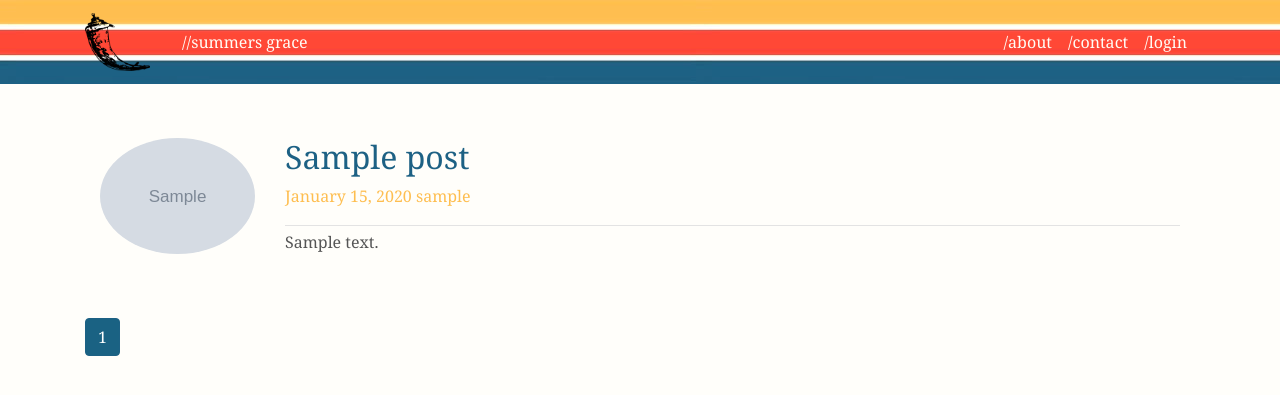
After one commit to gardnmi/personal-blog, a Flask app: a page that uses personal_blog/templates/layout.html in a window 1280 px wide. The commit adds this page. Shown: the top 395 px of the page. Run offline with Flask 2, Linux system fonts and the light colour scheme; tables that the repository leaves empty hold one stand-in row (values such as "Sample post"); grey boxes marked "Sample" are stand-in pictures; parts of the project's set-up code (start-up, migrations or seed data) failed here and were passed over; some libraries are stand-ins or nearby versions.

Commit message:
Huge Update

```diff
--- a/personal_blog/routes.py
+++ b/personal_blog/routes.py
@@ -4,7 +4,7 @@ from PIL import Image
 from flask import render_template, url_for, flash, redirect, request, abort
 from personal_blog import app, db, bcrypt, mail
 from personal_blog.forms import LoginForm, UpdateAccountForm, PostForm, RequestResetForm, ResetPasswordForm  # , RegistrationForm
-from personal_blog.models import User, Post
+from personal_blog.models import User, Post, Tag
 from personal_blog.utils import save_picture
 from flask_login import login_user, current_user, logout_user, login_required
 from flask_mail import Message
@@ -99,7 +99,10 @@ def account():
 def new_post():
     form = PostForm()
     if form.validate_on_submit():
-        post = Post(title=form.title.data, slug=slugify(form.title.data), content=form.content.data, author=current_user)
+        tags = Tag.query.filter(Tag.tag_name.in_(form.tags.data)).all()
+
+        post = Post(title=form.title.data, slug=slugify(form.title.data),
+                    content=form.content.data, author=current_user, tags=tags)
 
         db.session.add(post)
         db.session.commit()
@@ -107,7 +110,7 @@ def new_post():
         flash('Your post has been created!', 'success')
 
         return redirect(url_for('home'))
-    return render_template('create_post.html', title='New Post',
+    return render_template('create_update_post.html', title='New Post',
                            form=form, legend='New Post')
 
 
@@ -128,8 +131,10 @@ def update_post(slug):
     form = PostForm()
 
     if form.validate_on_submit():
+        tags = Tag.query.filter(Tag.tag_name.in_(form.tags.data)).all()
         post.title = form.title.data
         post.content = form.content.data
+        post.tags = tags
 
         db.session.commit()
 
@@ -140,7 +145,7 @@ def update_post(slug):
         form.title.data = post.title
         form.content.data = post.content
 
-    return render_template('create_post.html', title='Update Post',
+    return render_template('create_update_post.html', title='Update Post',
                            form=form, legend='Update Post')
 
 
@@ -158,6 +163,44 @@ def delete_post(slug):
     flash('Your post has been deleted!', 'success')
 
     return redirect(url_for('home'))
+
+
+@app.route("/tags", methods=['GET', 'POST'])
+@login_required
+def tags():
+    form = UpdateAccountForm()
+    if form.validate_on_submit():
+        if form.picture.data:
+            picture_file = save_picture(form.picture.data)
+            current_user.image_file = picture_file
+
+        current_user.username = form.username.data
+        current_user.alias = form.alias.data
+
+        db.session.commit()
+
+        flash('Tags has been updated!', 'success')
+
+        return redirect(url_for('account'))
+    elif request.method == 'GET':
+        form.username.data = current_user.username
+        form.alias.data = current_user.alias
+
+    image_file = url_for('static', filename='profile_pics/' + current_user.image_file)
+
+    return render_template('account.html', title='Account',
+                           image_file=image_file, form=form)
+
+
+@app.route("/tag/<string:tag_name>")
+def tag_posts(tag_name):
+    page = request.args.get('page', 1, type=int)
+    tag = Tag.query.filter(Tag.tag_name.contains(tag_name)).first_or_404()
+
+    posts = Post.query.filter(Post.tags.contains(tag))\
+        .order_by(Post.date_posted.desc())\
+        .paginate(page=page, per_page=5)
+    return render_template('tag_posts.html', posts=posts, tag=tag)
 
 
 # @app.route("/user/<string:username>")
--- a/personal_blog/static/main.css
+++ b/personal_blog/static/main.css
@@ -1,12 +1,20 @@
+a {
+  color: #1d6184;
+}
+
+a:hover {
+  color: #ff4836;
+}
+
+
 body {
-  background: #ffffff;
+  background: #fffefa;
   color: #333333;
   margin-top: 5rem;
   font-family: Georgia, "Times New Roman", Times, serif;
   color: #555;
 }
 
-}
 
 h1, h2, h3, h4, h5, h6 {
   color: #444444;
@@ -47,15 +55,6 @@ h1, h2, h3, h4, h5, h6 {
   }
 }
 
-.article-title {
-  color: #555555de;
-}
-
-a.article-title:hover {
-  color: #428bca;
-  text-decoration: none;
-}
-
 .article-content {
   white-space: pre-line;
 }
@@ -73,7 +72,6 @@ a.article-title:hover {
 }
 
 .article-metadata a:hover {
-  color: #333;
   text-decoration: none;
 }
 
@@ -85,6 +83,7 @@ a.article-title:hover {
 
 .account-img {
   height: 125px;
+  padding-right: 2rem;
   margin-right: 0px;
   margin-bottom: 16px;
 }
@@ -130,8 +129,12 @@ a.article-title:hover {
     border-color: #1d6184;
 }
 
-a {
-    color: #3672a4;
-    text-decoration: none;
-    background-color: transparent;
+
+#tag_pictures {
+    padding-bottom: 1rem;
+
 }
+
+.blog-post-meta {
+  color: #febe50;
+}
--- /dev/null
+++ b/personal_blog/templates/tag_posts.html
@@ -0,0 +1,38 @@
+{% extends "layout.html" %}
+{% block content %}
+<h1 class="mb-3">
+   <pre> </pre>
+</h1>
+<div class="row">
+   <div class="col-sm-2">
+      <img class="img-fluid rounded-circle article-img" src="{{ url_for('static', filename='tag_pics/' + tag.image_file) }}" >
+   </div>
+   <div class="col-sm-10 blog-main">
+      {% for post in posts.items %}
+      <div class="blog-post">
+         <article class="media content-section">
+            <div class="media-body">
+               <div class="article-metadata">
+                  <h2> <a class="article-title" href="{{ url_for('post', slug=post.slug) }}">{{ post.title }}</a></h2>
+                  <p class="blog-post-meta">{{ post.date_posted.strftime('%B %d, %Y') }}
+                     <a>{{ post.author.username }}</a>
+               </div>
+               <p class="article-content">{{ post.content|safe }}</p>
+            </div>
+         </article>
+      </div>
+      {% endfor %}
+   </div>
+   {% for page_num in posts.iter_pages(left_edge=1, right_edge=1, left_current=1, right_current=2) %}
+   {% if page_num %}
+   {% if posts.page == page_num %}
+   <a class="btn btn-info mb-4" href="{{ url_for('tag_posts', tag_name=tag.tag_name, page=page_num) }}">{{ page_num }}</a>
+   {% else %}
+   <a class="btn btn-outline-info mb-4" href="{{ url_for('tag_posts', tag_name=tag.tag_name, page=page_num) }}">{{ page_num }}</a>
+   {% endif %}
+   {% else %}
+   ...
+   {% endif %}
+   {% endfor %}
+</div>
+{% endblock content %}
--- a/run.py
+++ b/run.py
@@ -1,7 +1,10 @@
 import os
 from sqlalchemy_utils import database_exists
 from personal_blog import app, db, bcrypt
-from personal_blog.models import User
+from personal_blog.models import User, Post, Tag
+
+with open('sample_post.txt') as file:
+    content = file.read().replace('\n', '')
 
 
 def my_function():
@@ -16,12 +19,26 @@ def my_function():
             os.chdir(current_file_directory)
             db.drop_all()
             db.create_all()
+
             hashed_password = bcrypt.generate_password_hash(os.environ.get('BLOG_PASSWORD')).decode('utf-8')
             user = User(username='gardnmi', alias='Michael G.', password=hashed_password)
             db.session.add(user)
             db.session.commit()
 
+            python_tag = Tag(tag_name='python', image_file='python.jpg')
+            machine_learning_tag = Tag(tag_name='machine_learning', image_file='machine_learning.png')
+            db.session.add_all([python_tag, machine_learning_tag])
+            db.session.commit()
+
+            user = User.query.get(int(1))
+            tags = Tag.query.get(int(1))
+            post = Post(title='First Blog Post', slug='first-blog-post', content=content, user_id=user.id, tags=[tags])
+            db.session.add(post)
+            db.session.commit()
+
+
 my_function()
+
 
 if __name__ == '__main__':
     app.run(debug=True)
--- /dev/null
+++ b/sample_post.txt
@@ -0,0 +1,27 @@
+    <p>This blog post shows a few different types of content that's supported and styled with Bootstrap. Basic typography, images, and code are all supported.</p>
+    <hr>
+    <p>Cum sociis natoque penatibus et magnis <a href="#">dis parturient montes</a>, nascetur ridiculus mus. Aenean eu leo quam. Pellentesque ornare sem lacinia quam venenatis vestibulum. Sed posuere consectetur est at lobortis. Cras mattis consectetur purus sit amet fermentum.</p>
+    <blockquote>
+      <p>Curabitur blandit tempus porttitor. <strong>Nullam quis risus eget urna mollis</strong> ornare vel eu leo. Nullam id dolor id nibh ultricies vehicula ut id elit.</p>
+    </blockquote>
+    <p>Etiam porta <em>sem malesuada magna</em> mollis euismod. Cras mattis consectetur purus sit amet fermentum. Aenean lacinia bibendum nulla sed consectetur.</p>
+    <h2>Heading</h2>
+    <p>Vivamus sagittis lacus vel augue laoreet rutrum faucibus dolor auctor. Duis mollis, est non commodo luctus, nisi erat porttitor ligula, eget lacinia odio sem nec elit. Morbi leo risus, porta ac consectetur ac, vestibulum at eros.</p>
+    <h3>Sub-heading</h3>
+    <p>Cum sociis natoque penatibus et magnis dis parturient montes, nascetur ridiculus mus.</p>
+    <pre><code>Example code block</code></pre>
+    <p>Aenean lacinia bibendum nulla sed consectetur. Etiam porta sem malesuada magna mollis euismod. Fusce dapibus, tellus ac cursus commodo, tortor mauris condimentum nibh, ut fermentum massa.</p>
+    <h3>Sub-heading</h3>
+    <p>Cum sociis natoque penatibus et magnis dis parturient montes, nascetur ridiculus mus. Aenean lacinia bibendum nulla sed consectetur. Etiam porta sem malesuada magna mollis euismod. Fusce dapibus, tellus ac cursus commodo, tortor mauris condimentum nibh, ut fermentum massa justo sit amet risus.</p>
+    <ul>
+      <li>Praesent commodo cursus magna, vel scelerisque nisl consectetur et.</li>
+      <li>Donec id elit non mi porta gravida at eget metus.</li>
+      <li>Nulla vitae elit libero, a pharetra augue.</li>
+    </ul>
+    <p>Donec ullamcorper nulla non metus auctor fringilla. Nulla vitae elit libero, a pharetra augue.</p>
+    <ol>
+      <li>Vestibulum id ligula porta felis euismod semper.</li>
+      <li>Cum sociis natoque penatibus et magnis dis parturient montes, nascetur ridiculus mus.</li>
+      <li>Maecenas sed diam eget risus varius blandit sit amet non magna.</li>
+    </ol>
+    <p>Cras mattis consectetur purus sit amet fermentum. Sed posuere consectetur est at lobortis.</p>
```
Also changed, not shown: environment.yml (added, +39 -0 lines), personal_blog/forms.py (+7 -6 lines), personal_blog/models.py (+13 -0 lines), personal_blog/templates/create_post.html (deleted, +0 -91 lines), personal_blog/templates/create_update_post.html (added, +98 -0 lines), personal_blog/templates/home.html (+17 -8 lines), personal_blog/templates/layout.html (+0 -10 lines), personal_blog/templates/post.html (+11 -10 lines), requirements.txt (added, +20 -0 lines), personal_blog/site.db, personal_blog/static/tag_pics/machine_learning.jpeg (added), personal_blog/static/tag_pics/machine_learning.png (added), personal_blog/static/tag_pics/python.jpg (added), personal_blog/templates/login.html (indentation only).
